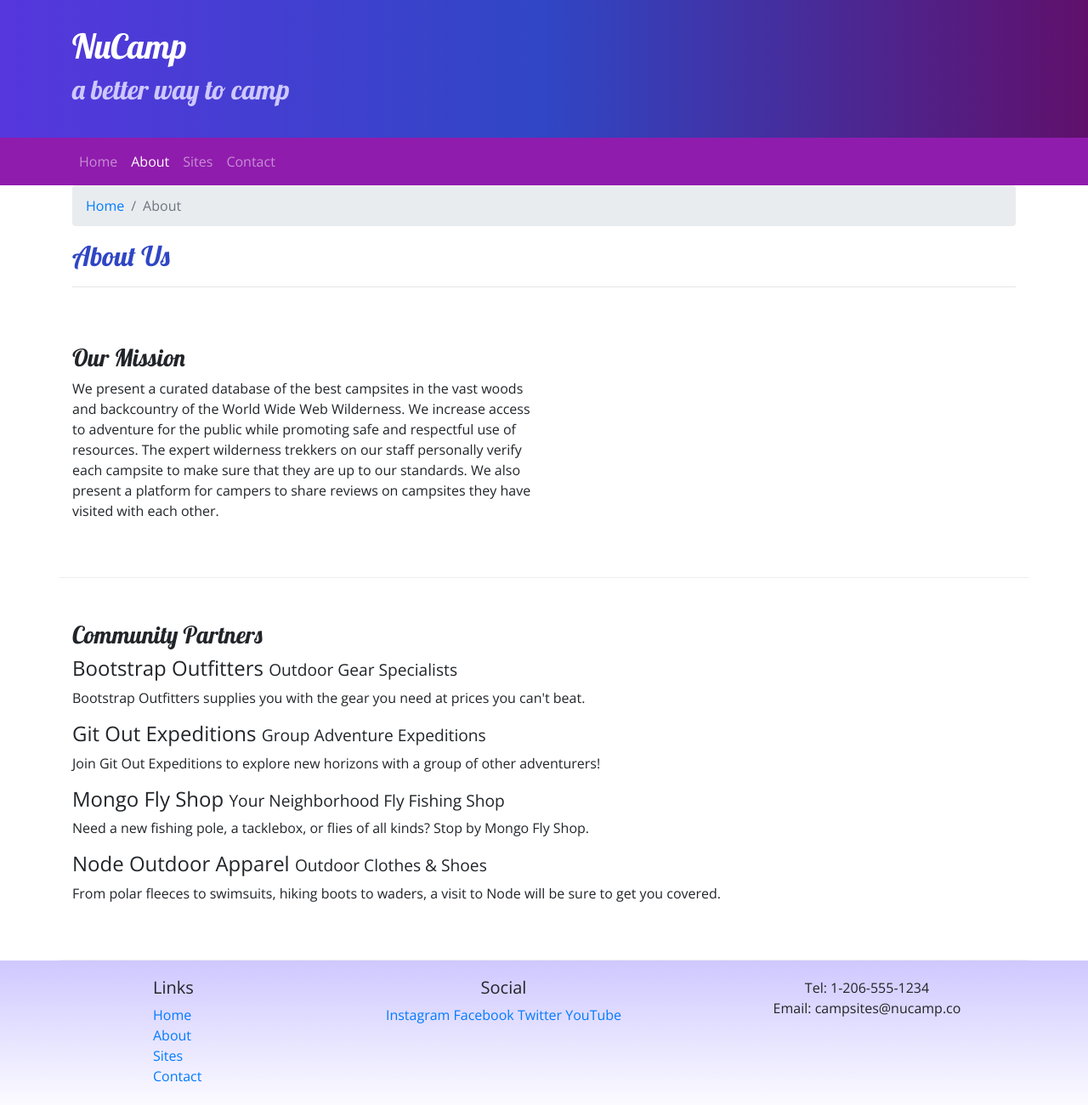
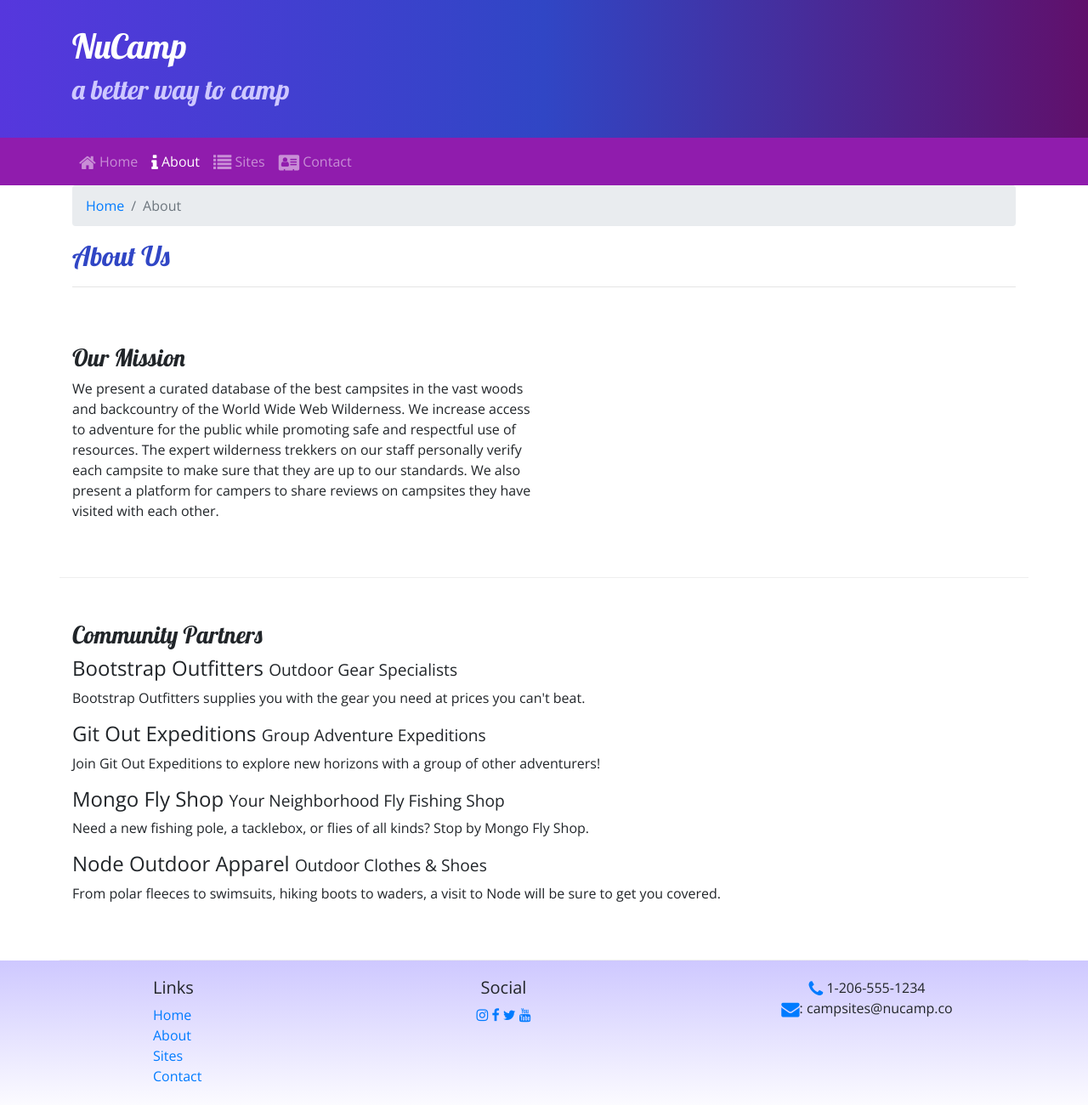
Before and after one commit to edansabach/NuCampSite, a website: page aboutus.html in a window 1280 px wide. Shown: the whole page at 85% size. Drawn offline with nearby package versions, Linux system fonts and the light colour scheme.

Commit message:
Icon Fonts

```diff
--- a/aboutus.html
+++ b/aboutus.html
@@ -10,6 +10,7 @@
     <link rel="stylesheet" href="node_modules/bootstrap/dist/css/bootstrap.min.css" />
 
     <!-- Additional CSS must be placed after Bootstrap CSS -->
+    <link rel="stylesheet" href="node_modules/font-awesome/css/font-awesome.min.css" />
     <link rel="stylesheet" href="https://fonts.googleapis.com/css?family=Lobster|Open+Sans" />
     <link rel="stylesheet" href="css/styles.css" />
 
@@ -37,10 +38,10 @@
 
             <div class="collapse navbar-collapse" id="nucampNavbar">
                 <ul class="navbar-nav">
-                    <li class="nav-item"><a class="nav-link" href="index.html">Home</a></li>
-                    <li class="nav-item active"><a class="nav-link" href="#">About</a></li>
-                    <li class="nav-item"><a class="nav-link" href="#">Sites</a></li>
-                    <li class="nav-item"><a class="nav-link" href="#">Contact</a></li>
+                    <li class="nav-item"><a class="nav-link" href="index.html"><i class="fa fa-home fa-lg"></i> Home</a></li>
+                    <li class="nav-item active"><a class="nav-link" href="#"><i class="fa fa-info fa-lg"></i> About</a></li>
+                    <li class="nav-item"><a class="nav-link" href="#"><i class="fa fa-list fa-lg"></i> Sites</a></li>
+                    <li class="nav-item"><a class="nav-link" href="#"><i class="fa fa-address-card fa-lg"></i> Contact</a></li>
                 </ul>
             </div>
         </div>
@@ -94,14 +95,14 @@
                 </div>
                 <div class="col-6 col-sm-5 text-center">
                     <h5>Social</h5>
-                    <a href="http://instagram.com/">Instagram</a>
-                    <a href="http://facebook.com/">Facebook</a>
-                    <a href="http://twitter.com/">Twitter</a>
-                    <a href="http://youtube.com/">YouTube</a>
+                    <a href="http://instagram.com/"><i class="fa fa-instagram"></i></a>
+                    <a href="http://facebook.com/"><i class="fa fa-facebook"></i></a>
+                    <a href="http://twitter.com/"><i class="fa fa-twitter"></i></a>
+                    <a href="http://youtube.com/"><i class="fa fa-youtube"></i></a>
                 </div>
                 <div class="col-sm-4 text-center">
-                    Tel: 1-206-555-1234<br />
-                    Email: campsites@nucamp.co
+                    <i class="fa fa-phone fa-lg text-primary"></i> 1-206-555-1234<br />
+                    <i class="fa fa-envelope fa-lg text-primary"></i>: campsites@nucamp.co
                 </div>
            </div>
         </div>
--- a/package.json
+++ b/package.json
@@ -15,6 +15,7 @@
   },
   "dependencies": {
     "bootstrap": "^4.5.2",
+    "font-awesome": "^4.7.0",
     "jquery": "^3.5.1",
     "popper.js": "^1.16.1"
   }
```
Also changed, not shown: index.html (+11 -10 lines), 1 other file.
